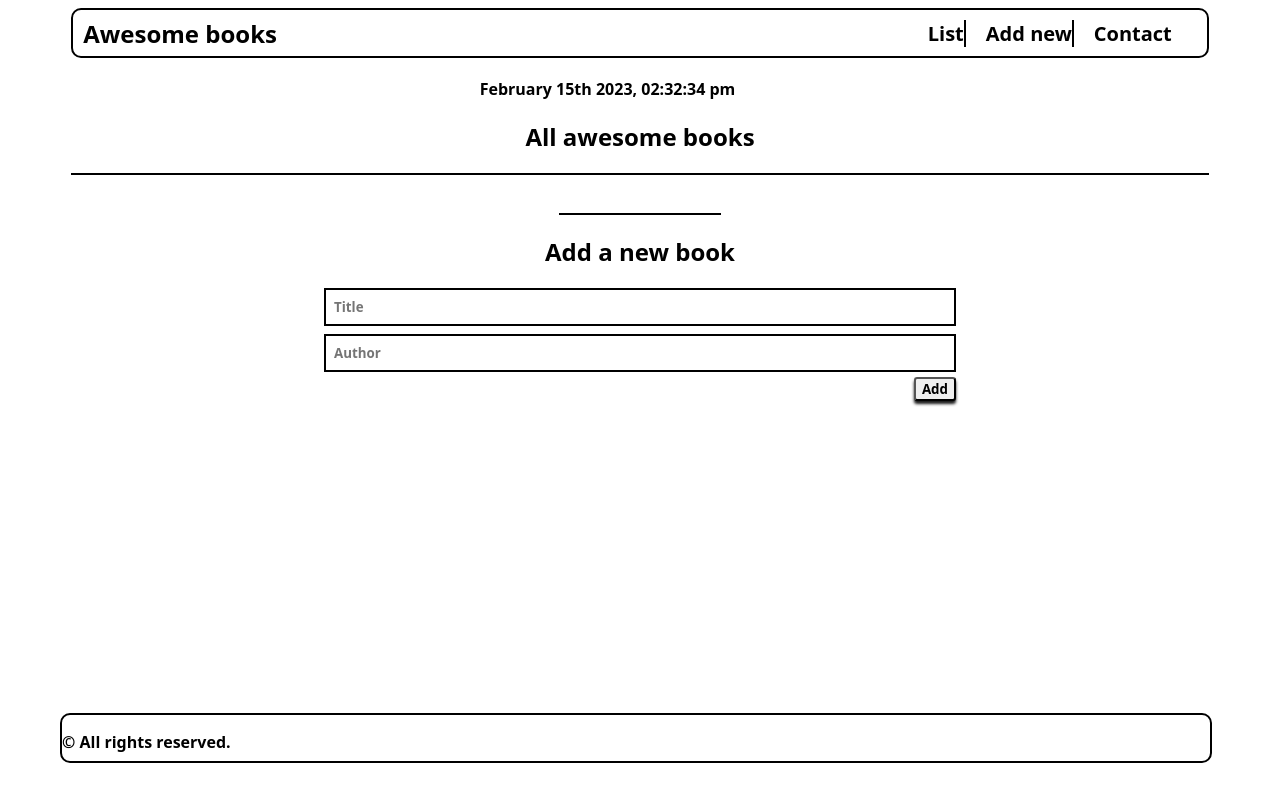
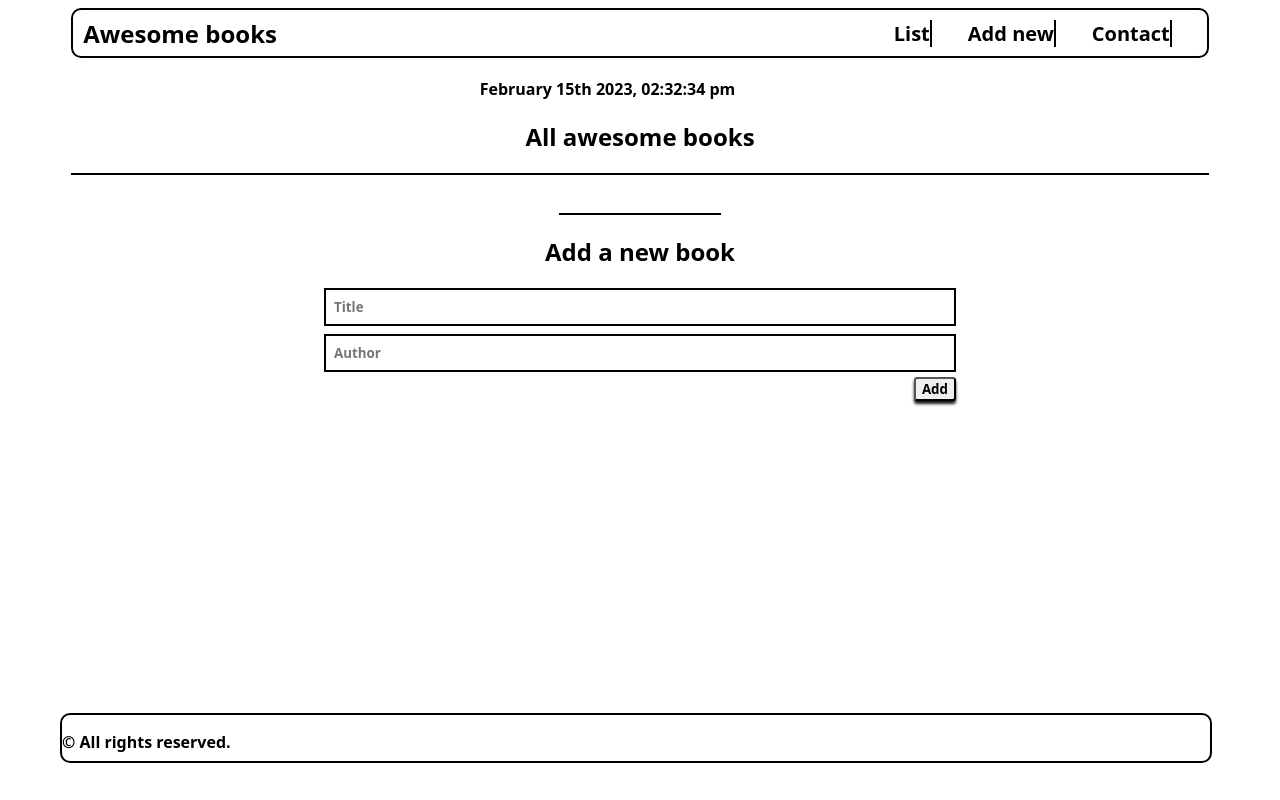
Before and after one commit to zeff96/awesome-Book, a website: page index.html in a window 1280 px wide. Drawn offline with Linux system fonts and the light colour scheme.

Commit message:
Add classes to children.

```diff
--- a/index.html
+++ b/index.html
@@ -12,13 +12,14 @@
     <nav class="top-nav">
         <h1 class="top-h1">Awesome books</h1>
         <ul class="mylist">
-            <li class="list"><a href="">List</a></li>
-            <li class="add-new"><a href="">Add new</a></li>
-            <li class="contact-us"><a href="">Contact</a></li>
+            <li class="list list-1"><a class="list-item" href="">List</a></li>
+            <li class="list list-2"><a class="list-item" href="">Add new</a></li>
+            <li class="list"><a class="list-item" href="">Contact</a></li>
         </ul>
     </nav>
-</header>
-<div class="our-date"></div>
+  </header>
+
+  <div class="our-date"></div>
 
   <section class="book-container">
     <h1>
@@ -48,11 +49,11 @@
             <li>our address: street name, city, country</li>
         </ul>
     </article>
-</section>
+  </section>
 
-<footer>
+  <footer>
     <p>© All rights reserved.</p>
-</footer>
+  </footer>
   <script src="./index.js"></script>
 </body>
 </html>
```
